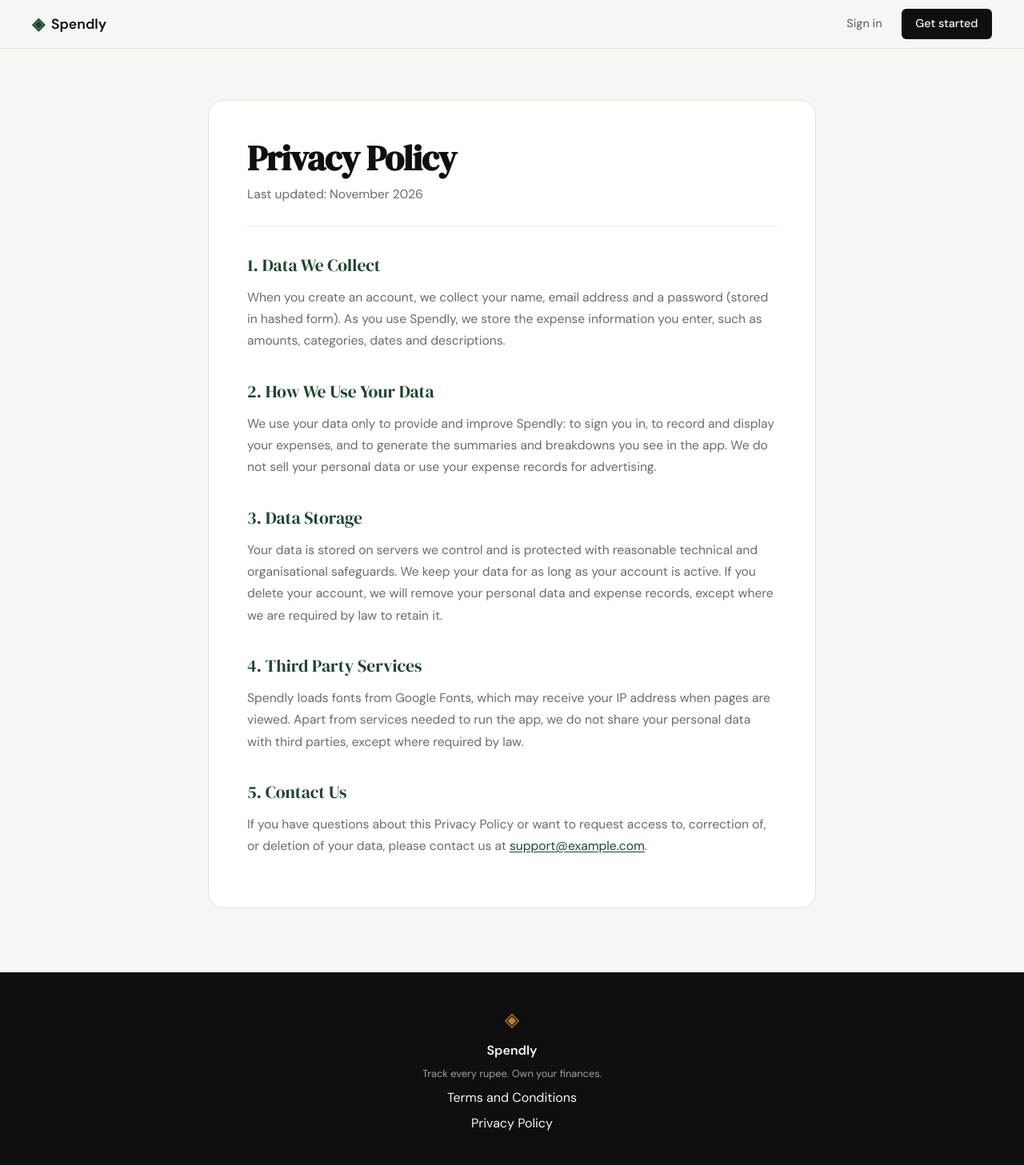
After one commit to glenphilip/spendly, a Flask app: page /privacy in a window 1280 px wide. The commit adds this page. Shown: the whole page at 80% size. Run offline with Flask 3, Linux system fonts and the light colour scheme.

Commit message:
landing: add privacy policy page and route

```diff
--- a/app.py
+++ b/app.py
@@ -25,6 +25,11 @@ def login():
 @app.route("/terms")
 def terms():
     return render_template("terms.html")
+
+
+@app.route("/privacy")
+def privacy():
+    return render_template("privacy.html")
 
 
 # ------------------------------------------------------------------ #
--- a/static/css/style.css
+++ b/static/css/style.css
@@ -556,6 +556,14 @@ a { color: inherit; text-decoration: none; }
     margin-bottom: 0.9rem;
 }
 
+.legal a {
+    color: var(--accent);
+    text-decoration: underline;
+    text-underline-offset: 2px;
+}
+
+.legal a:hover { color: var(--accent-2); }
+
 /* ------------------------------------------------------------------ */
 /* Responsive                                                          */
 /* ------------------------------------------------------------------ */
--- a/templates/base.html
+++ b/templates/base.html
@@ -35,7 +35,7 @@
             <span class="footer-name">Spendly</span>
             <p class="footer-copy">Track every rupee. Own your finances.</p>
             <a href="{{ url_for('terms') }}">Terms and Conditions</a>
-            <a href="#">Privacy Policy</a>
+            <a href="{{ url_for('privacy') }}">Privacy Policy</a>
         </div>
     </footer>
 
--- /dev/null
+++ b/templates/privacy.html
@@ -0,0 +1,29 @@
+{% extends "base.html" %}
+
+{% block title %}Privacy Policy — Spendly{% endblock %}
+
+{% block content %}
+
+<section class="legal">
+    <div class="legal-inner">
+        <h1 class="legal-title">Privacy Policy</h1>
+        <p class="legal-updated">Last updated: November 2026</p>
+
+        <h2>1. Data We Collect</h2>
+        <p>When you create an account, we collect your name, email address and a password (stored in hashed form). As you use Spendly, we store the expense information you enter, such as amounts, categories, dates and descriptions.</p>
+
+        <h2>2. How We Use Your Data</h2>
+        <p>We use your data only to provide and improve Spendly: to sign you in, to record and display your expenses, and to generate the summaries and breakdowns you see in the app. We do not sell your personal data or use your expense records for advertising.</p>
+
+        <h2>3. Data Storage</h2>
+        <p>Your data is stored on servers we control and is protected with reasonable technical and organisational safeguards. We keep your data for as long as your account is active. If you delete your account, we will remove your personal data and expense records, except where we are required by law to retain it.</p>
+
+        <h2>4. Third Party Services</h2>
+        <p>Spendly loads fonts from Google Fonts, which may receive your IP address when pages are viewed. Apart from services needed to run the app, we do not share your personal data with third parties, except where required by law.</p>
+
+        <h2>5. Contact Us</h2>
+        <p>If you have questions about this Privacy Policy or want to request access to, correction of, or deletion of your data, please contact us at <a href="mailto:support@example.com">support@example.com</a>.</p>
+    </div>
+</section>
+
+{% endblock %}
```
